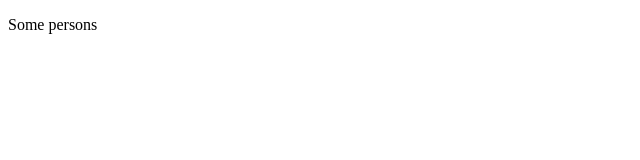
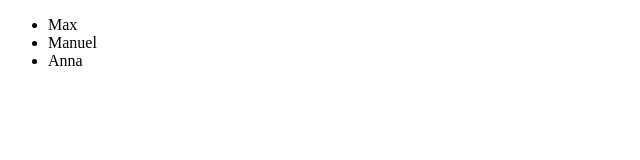
Before and after one commit to ElvisFeagin/Angular-Refresher-Udemy, an Angular app: page / in a window 1280 px wide. Shown: the top 160 px of the page, without its empty margins (0-640 px from the left). Built offline with nearby package versions, Linux system fonts and the light colour scheme.

Commit message:
23 - Understanding Directives & String Interpolation

```diff
--- a/src/app/persons/persons.component.html
+++ b/src/app/persons/persons.component.html
@@ -1 +1,3 @@
-<p>Some persons</p>
+<ul>
+  <li *ngFor="let person of personList">{{ person }}</li>
+</ul>
```
